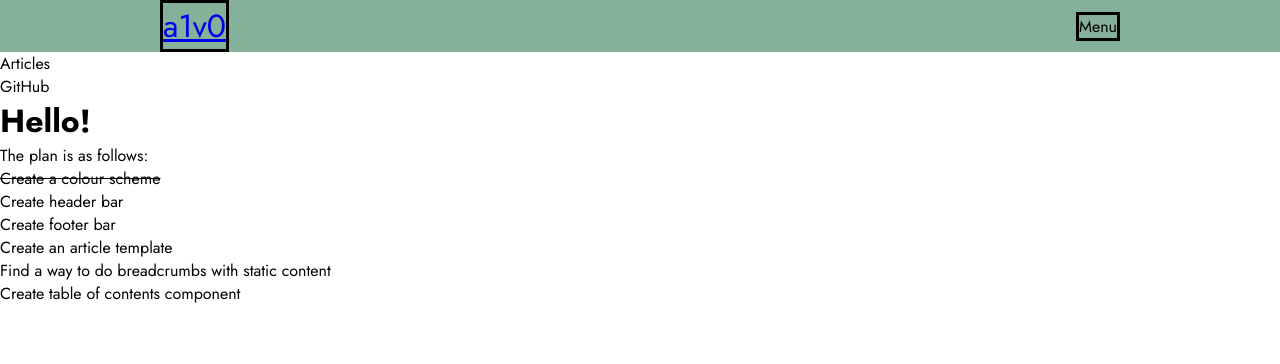
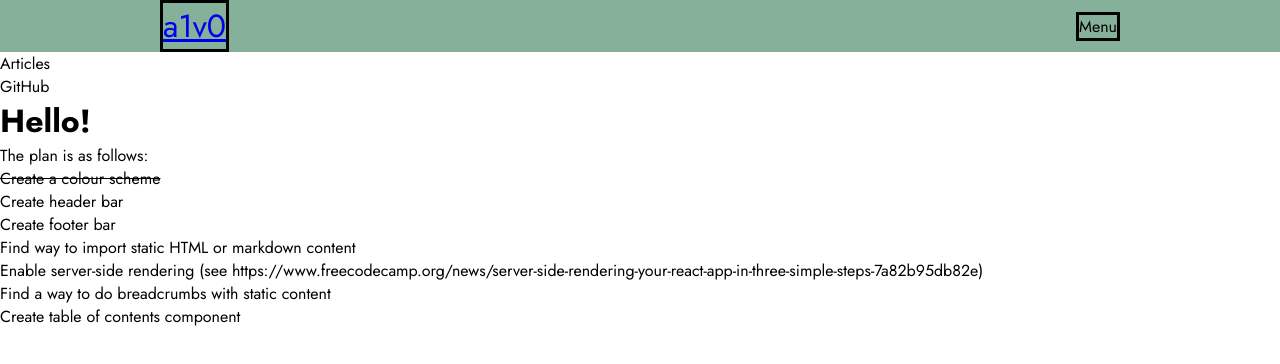
Before and after one commit to a1v0/a1v0.de, a React (Create React App) app: page / in a window 1280 px wide. Shown: the top 364 px of the page. Built offline with nearby package versions, Linux system fonts and the light colour scheme.

Commit message:
Update plan

```diff
--- a/src/App.tsx
+++ b/src/App.tsx
@@ -16,7 +16,11 @@ function App() {
                 </li>
                 <li>Create header bar</li>
                 <li>Create footer bar</li>
-                <li>Create an article template</li>
+                <li>Find way to import static HTML or markdown content</li>
+                <li>
+                    Enable server-side rendering (see
+                    https://www.freecodecamp.org/news/server-side-rendering-your-react-app-in-three-simple-steps-7a82b95db82e)
+                </li>
                 <li>Find a way to do breadcrumbs with static content</li>
                 <li>Create table of contents component</li>
             </ol>
```
